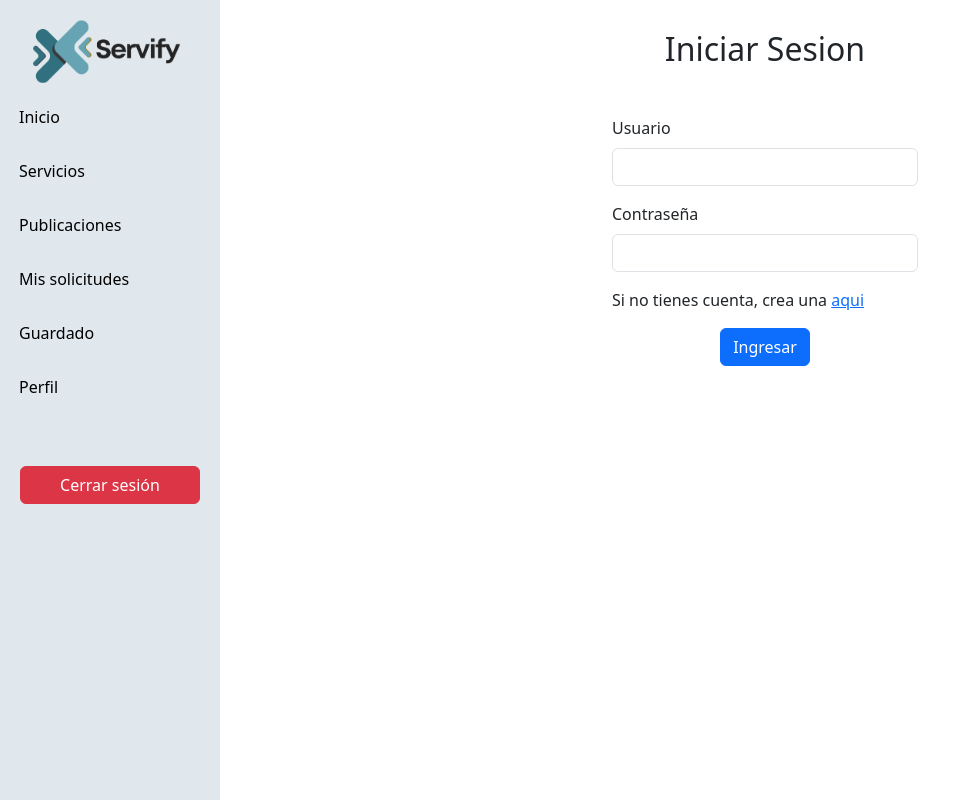
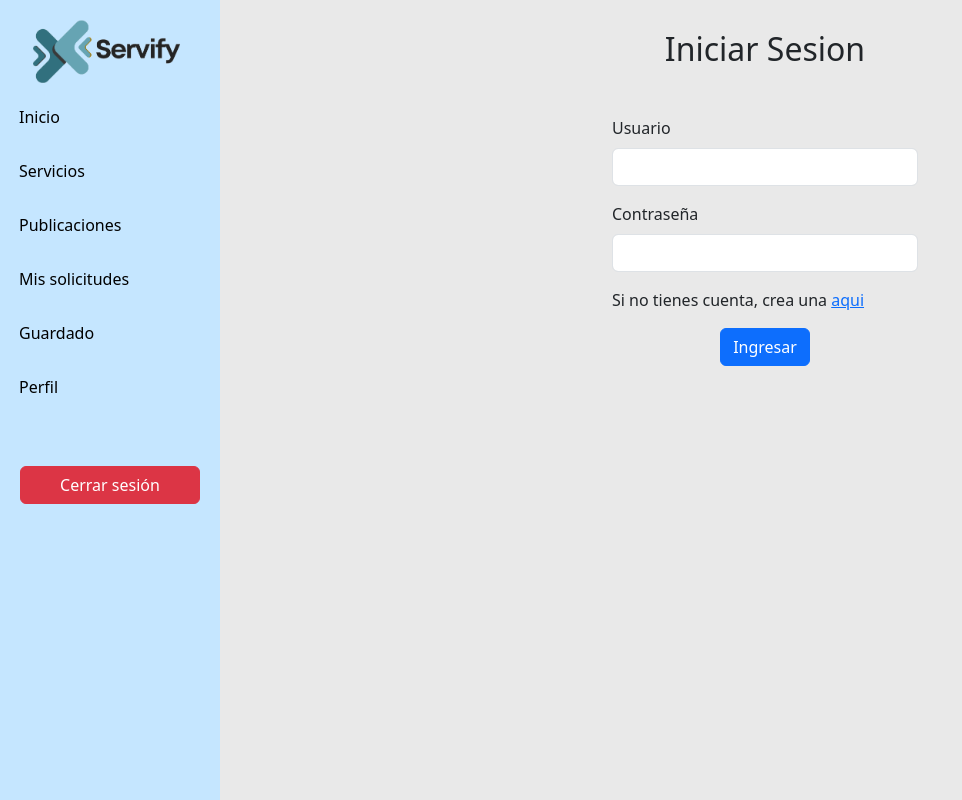
Before and after one commit to TinchoARS/FrontServices, a React (Vite) app: page /login in a window 1280 px wide. Shown: the whole page, without its empty margins (0-962 px from the left). Built offline with nearby package versions, Linux system fonts and the light colour scheme; no server answers.

Commit message:
cambios de estilos

```diff
--- a/src/styles/SideBar.css
+++ b/src/styles/SideBar.css
@@ -1,6 +1,6 @@
 .sidebar {
     height: 100vh;
-    background-color: #E0E8EE;
+    background-color: #c5e6ff;
     position: fixed;
     width: 220px;
   }
--- a/src/styles/mainContent.css
+++ b/src/styles/mainContent.css
@@ -1,3 +1,9 @@
+body {
+    padding: 0;
+    margin: 0;
+    background-color: #e9e9e9;
+}
+
 /* Contenido principal */
 .main-content {
     margin-left: 250px;
```
